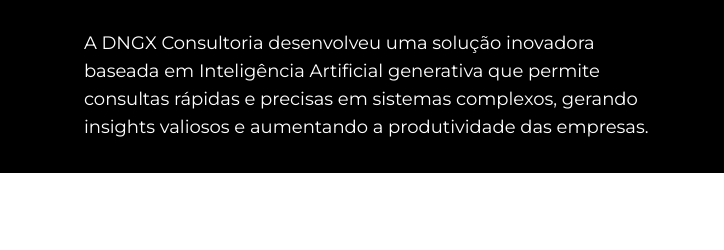
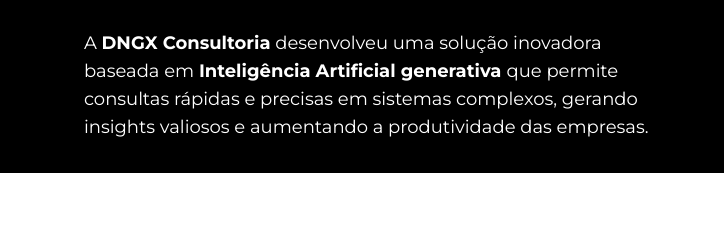
Before and after one commit to seteliary/iaccess, a plain HTML site: page index.html in a window 1280 px wide. Shown: the part 438-688 px from the top of the page, 0-724 px from the left. Drawn offline with Linux system fonts and the light colour scheme; a web font is replaced by a local one.

Commit message:
adição de um ponto final que faltava no primeiro p da seção "solution"

```diff
--- a/index.html
+++ b/index.html
@@ -393,6 +393,10 @@
       gap: 32px;
     }
 
+    .featured {
+      font-weight: bold;
+    }
+
     @media (min-width: 320px) and (max-width: 820px) {
       .container {
         width: 100%;
@@ -495,7 +499,12 @@
               d="M190.5 66.9l22.2-22.2c9.4-9.4 24.6-9.4 33.9 0L441 239c9.4 9.4 9.4 24.6 0 33.9L246.6 467.3c-9.4 9.4-24.6 9.4-33.9 0l-22.2-22.2c-9.5-9.5-9.3-25 .4-34.3L311.4 296H24c-13.3 0-24-10.7-24-24v-32c0-13.3 10.7-24 24-24h287.4L190.9 101.2c-9.8-9.3-10-24.8-.4-34.3z" />
           </svg></button>
         <div class="intro">
-          <p>A DNGX Consultoria desenvolveu uma solução inovadora baseada em Inteligência Artificial generativa que
+          <p>A <span class="featured"><a href="https://dngx.com.br/" target="_blank">DNGX Consultoria</a></span>
+            desenvolveu uma solução inovadora baseada
+            em <span class="featured">
+              Inteligência
+              Artificial generativa
+            </span> que
             permite consultas rápidas e precisas em sistemas complexos, gerando insights valiosos e aumentando a
             produtividade das empresas.</p>
         </div>
@@ -533,7 +542,7 @@
               atual. Mapeamos
               tabelas,
               funções ou processos de sua base de conhecimento GeneXus e disponibilizamos os dados para consultas
-              interativas baseadas em chat ou relatórios</p>
+              interativas baseadas em chat ou relatórios.</p>
             <p>Desenvolvemos um chatbot (assistente virtual) que permite consultas em linguagem natural à base de dados
               ou
               documentos em diversos formatos, tudo isso em uma única interface simples.</p>
```
